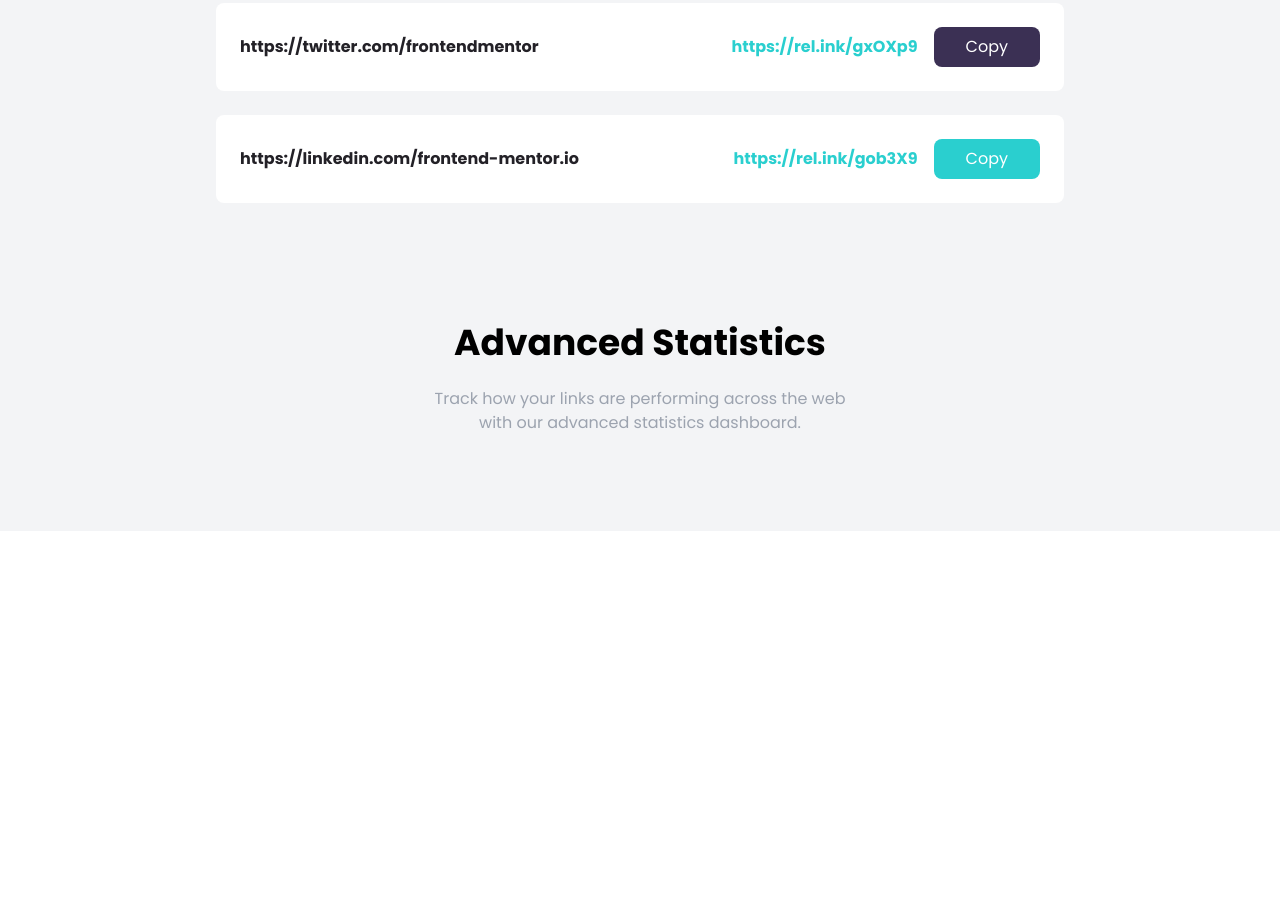
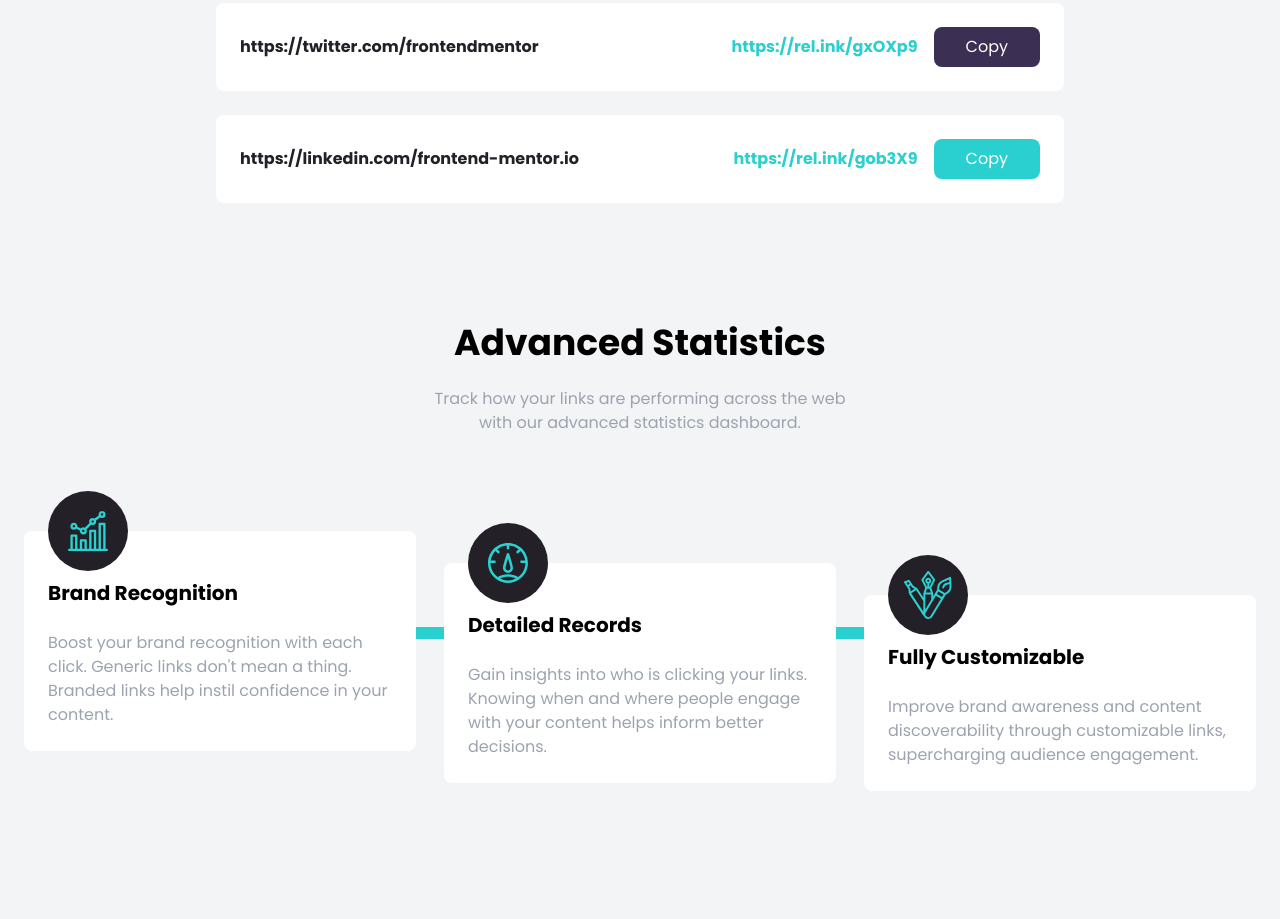
Before and after one commit to DakouriKobri/tailwind-from-scratch-course-bigger-projects, a plain HTML site: page shortly-website/index.html in a window 1280 px wide. Shown: the part 953-1872 px from the top of the page. Before the commit the page ends 1484 px from the top, so only its background shows below. Drawn offline with Linux system fonts and the light colour scheme.

Commit message:
Add Features section

```diff
--- a/shortly-website/index.html
+++ b/shortly-website/index.html
@@ -154,6 +154,94 @@
     </div>
   </section>
 
+  <!-- FEATURES SECTION -->
+  <section id="features" class="pb-32 bg-gray-100">
+    <div class="relative container flex flex-col items-start px-6 mx-auto
+    md:flex-row md:gap-7">
+
+      <!-- VERTICAL LINE -->
+      <div class="absolute w-2 left-1/2 h-full -ml-1 bg-cyan md:hidden"></div>
+
+      <!-- HORIZONTAL LINE -->
+      <div class="hidden absolute top-24 w-10/12 left-16 h-3 bg-cyan md:block"></div>
+
+      <!-- BOX 1 -->
+      <div class="relative flex flex-col p-6 gap-6 bg-white rounded-lg md:w-1/3">
+        <!-- IMAGE POSITIONING -->
+        <div class="absolute -ml-10 left-1/2 -top-10 md:left-16">
+
+          <!-- IMAGE CONTAINER FOR BACKGROUND & CENTER-->
+          <div class="flex items-center justify-center w-20 h-20 rounded-full
+          bg-veryDarkViolet">
+
+            <!-- IMAGE -->
+            <img src="images/icon-brand-recognition.svg" alt="Abstract combined line and column graphs">
+          </div>
+        </div>
+
+        <h5 class="pt-6 text-xl font-bold text-center capitalize md:text-left">Brand Recognition</h5>
+
+        <p class="text-center text-gray-400 md:text-left">Boost your brand recognition with each click. Generic links
+          don't mean a thing. Branded
+          links help instil
+          confidence in your content.
+        </p>
+
+      </div>
+
+      <!-- BOX 2 -->
+      <div class="relative flex flex-col mt-24 p-6 gap-6 bg-white rounded-lg md:w-1/3
+      md:mt-8">
+        <!-- IMAGE POSITIONING -->
+        <div class="absolute -ml-10 left-1/2 -top-10 md:left-16">
+
+          <!-- IMAGE CONTAINER FOR BACKGROUND & CENTER-->
+          <div class="flex items-center justify-center w-20 h-20 rounded-full
+          bg-veryDarkViolet">
+
+            <!-- IMAGE -->
+            <img src="images/icon-detailed-records.svg" alt="Abstract combined line and column graphs">
+          </div>
+        </div>
+
+        <h5 class="pt-6 text-xl font-bold text-center capitalize md:text-left">
+          Detailed Records
+        </h5>
+
+        <p class="text-center text-gray-400 md:text-left">
+          Gain insights into who is clicking your links. Knowing when and where people engage with your content helps
+          inform better decisions.
+        </p>
+
+      </div>
+
+      <!-- BOX 3 -->
+      <div class="relative flex flex-col mt-24 p-6 gap-6 bg-white rounded-lg md:mt-16 md:w-1/3">
+        <!-- IMAGE POSITIONING -->
+        <div class="absolute -ml-10 left-1/2 -top-10 md:left-16">
+
+          <!-- IMAGE CONTAINER FOR BACKGROUND & CENTER-->
+          <div class="flex items-center justify-center w-20 h-20 rounded-full
+          bg-veryDarkViolet">
+
+            <!-- IMAGE -->
+            <img src="images/icon-fully-customizable.svg" alt="Abstract combined line and column graphs">
+          </div>
+        </div>
+
+        <h5 class="pt-6 text-xl font-bold text-center capitalize md:text-left">
+          Fully Customizable
+        </h5>
+
+        <p class="text-center text-gray-400 md:text-left">
+          Improve brand awareness and content discoverability through customizable links, supercharging audience
+          engagement.
+        </p>
+
+      </div>
+    </div>
+  </section>
+
 </body>
 
 </html>
```
Also changed, not shown: shortly-website/css/style.css.
